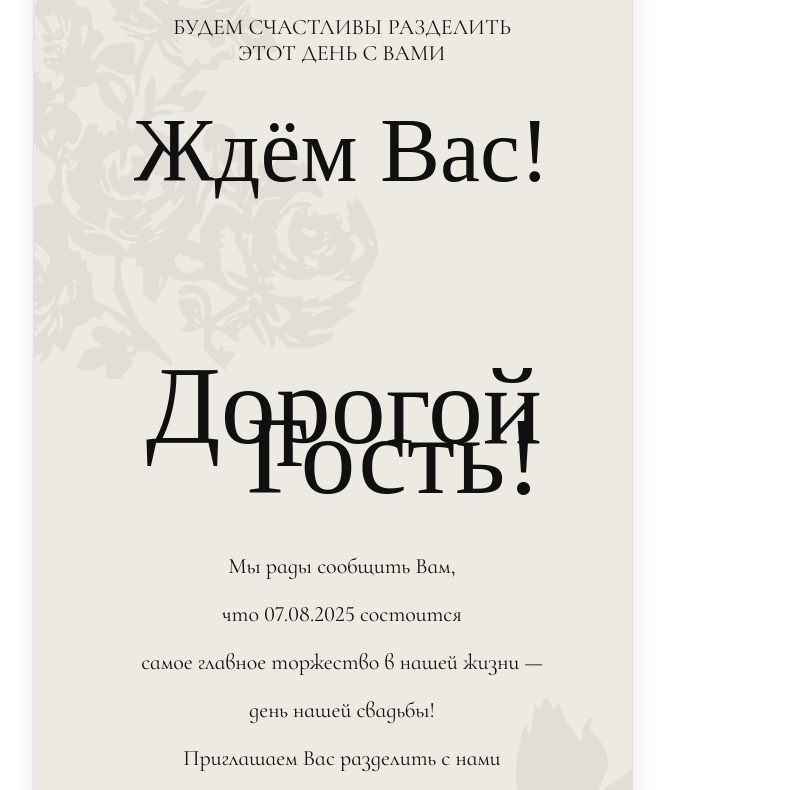
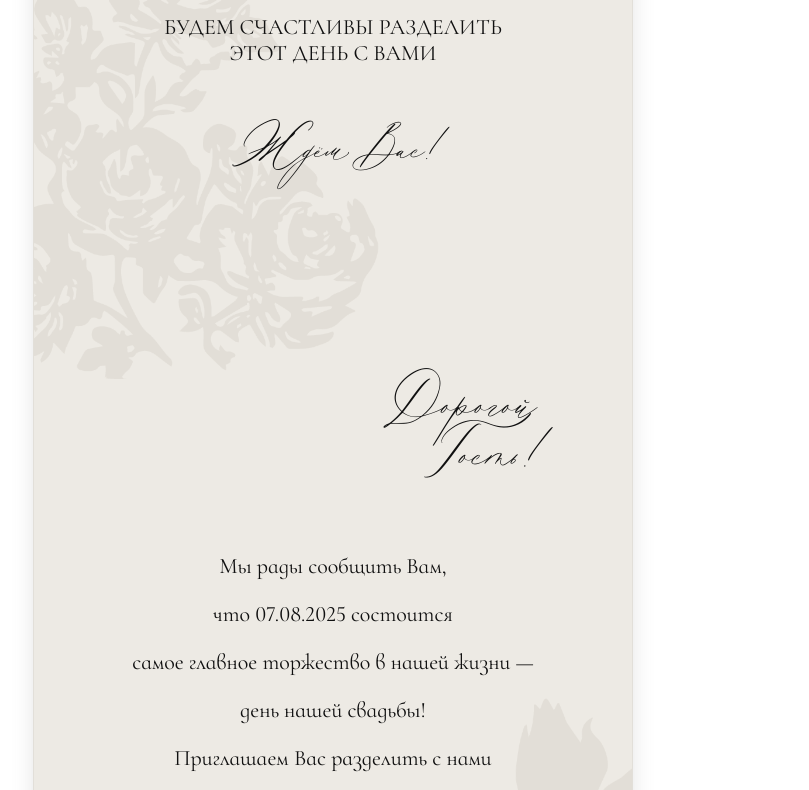
Before and after one commit to Aneesthesia/Invitation, a plain HTML site: page index.html in a window 1280 px wide. Shown: the part 576-1366 px from the top of the page, without its empty margins (307-1116 px from the left). Drawn offline with Linux system fonts and the light colour scheme.

Commit message:
Update styles.css

```diff
--- a/styles.css
+++ b/styles.css
@@ -1,9 +1,11 @@
 @font-face {
 	font-family: 'WonderGardenScript-Regular';
-		url('../fonts/wondergardenscript-regular.woff2') format('woff2'), /* Super Modern Browsers */
+		src: url('../fonts/wondergardenscript-regular.woff2') format('woff2'), /* Super Modern Browsers */
 		url('../fonts/wondergardenscript-regular.woff') format('woff'), /* Firefox >= 3.6, any other modern browser */
 		url('../fonts/wondergardenscript-regular.ttf') format('truetype'), /* Safari, Android, iOS */
 		url('../fonts/wondergardenscript-regular.svg#wondergardenscript-regular') format('svg'); /* Chrome < 4, Legacy iOS */
+	font-display: swap;
+	font-style: normal;
 }
 /* Базовые стили */
 body {
```
